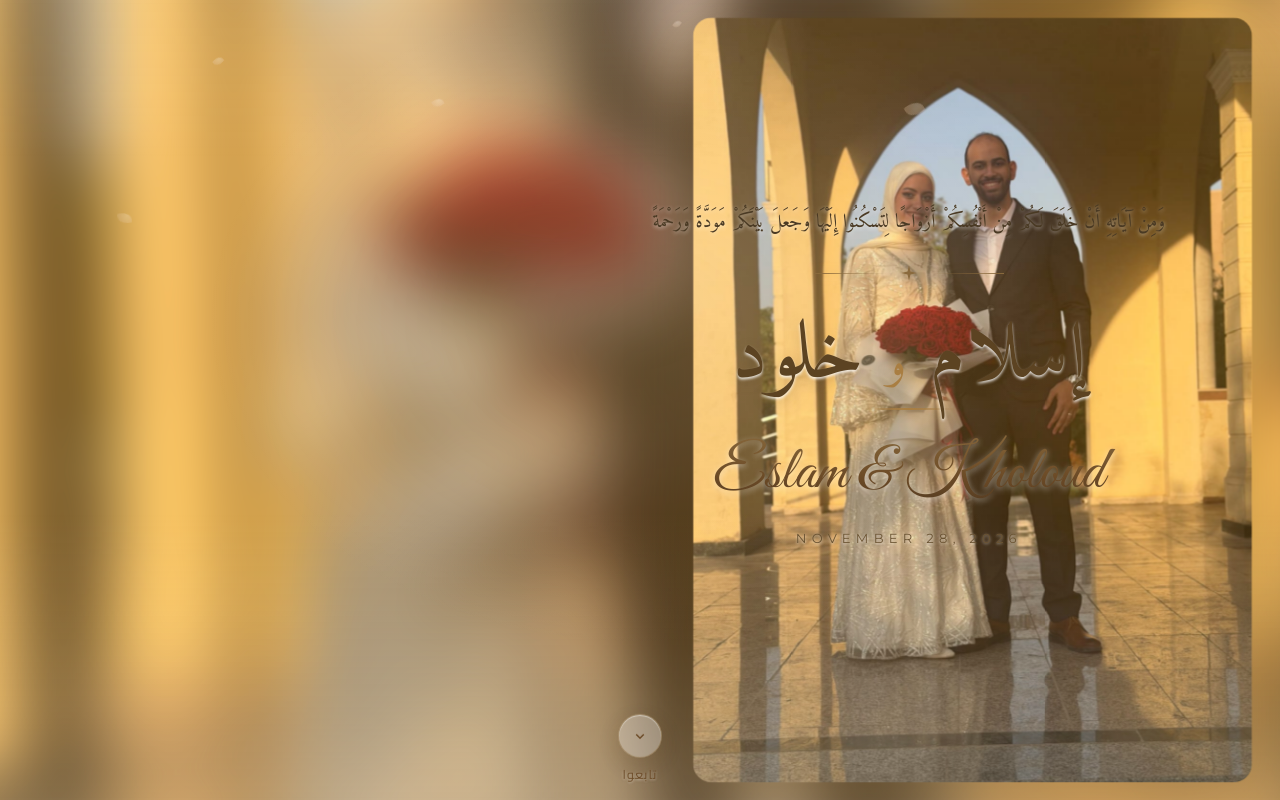
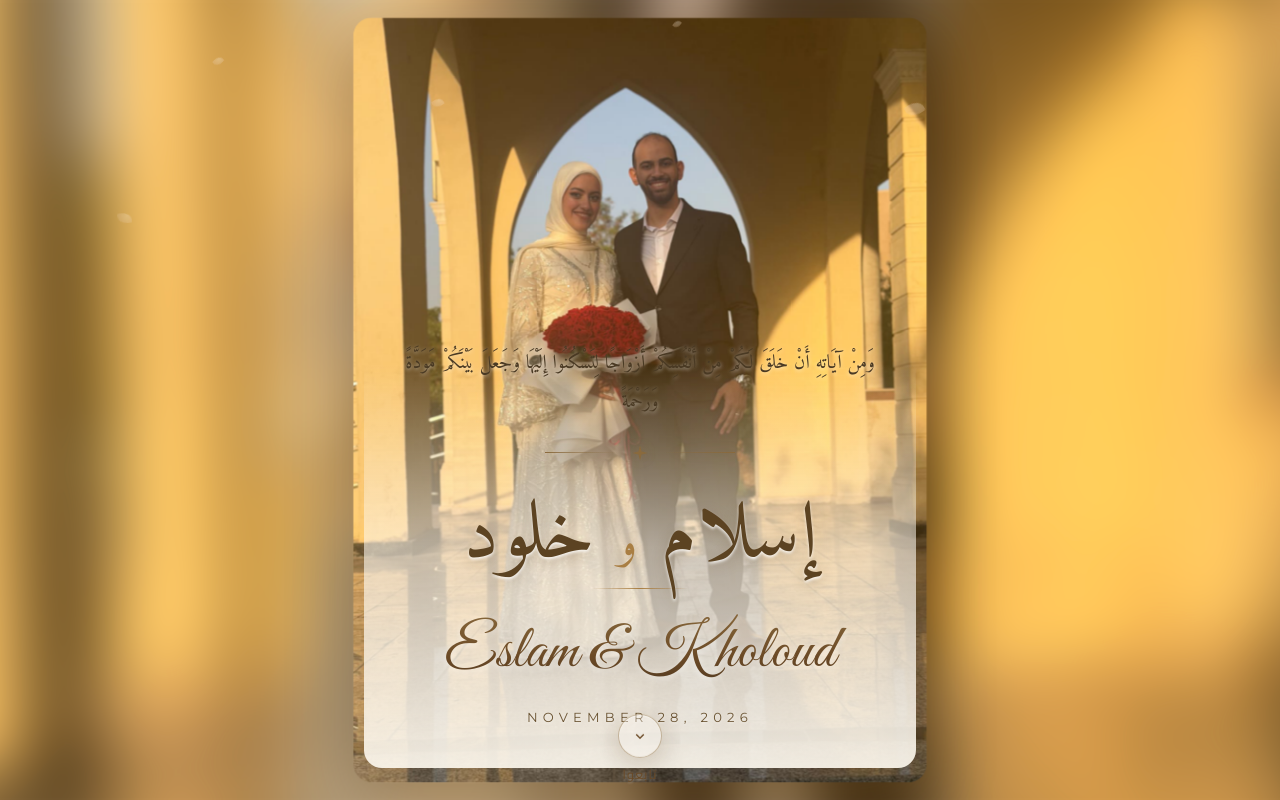
Before and after one commit to EslamA99/EslamAndLolla, a Next.js app: page / in a window 1280 px wide. Shown: the top 800 px of the page. Built offline with nearby package versions, Linux system fonts and the light colour scheme; no server answers; a web font is replaced by a local one.

Commit message:
Update globals.css

```diff
--- a/app/globals.css
+++ b/app/globals.css
@@ -139,27 +139,35 @@ body {
   }
 
   .gold-art__photo {
-    left: auto !important;
-    right: 4vw !important;
-    width: min(42vw, 75svh) !important;
+    left: 50% !important;
+    right: auto !important;
+    width: min(46vw, 69svh) !important;
     height: 92svh !important;
     top: 4svh !important;
+    transform: translateX(-50%);
     border-radius: 18px;
     box-shadow: 0 24px 60px rgba(90, 60, 20, 0.35);
     object-position: center 30%;
   }
 
-  .gold-hero {
-    justify-content: flex-start;
+  .gold-hero.gold-hero {
+    align-items: flex-end;
   }
 
-  .gold-hero__copy {
-    width: min(46vw, 640px);
-    margin-inline-start: 4vw;
+  .gold-hero .gold-hero__copy {
+    width: min(46vw, 69svh);
+    padding: 0 20px 9svh;
   }
 
-  .gold-hero__veil {
-    background: linear-gradient(90deg, rgba(253, 248, 238, 0.78) 0%, rgba(253, 248, 238, 0.55) 50%, transparent 58%);
+  .gold-hero .gold-hero__veil {
+    background: linear-gradient(0deg, rgba(253, 248, 238, 0.92) 0%, rgba(253, 248, 238, 0.6) 30%, transparent 55%);
+    left: 50%;
+    right: auto;
+    width: min(46vw, 69svh);
+    top: 4svh;
+    bottom: 4svh;
+    transform: translateX(-50%);
+    border-radius: 18px;
   }
 }
 
```
